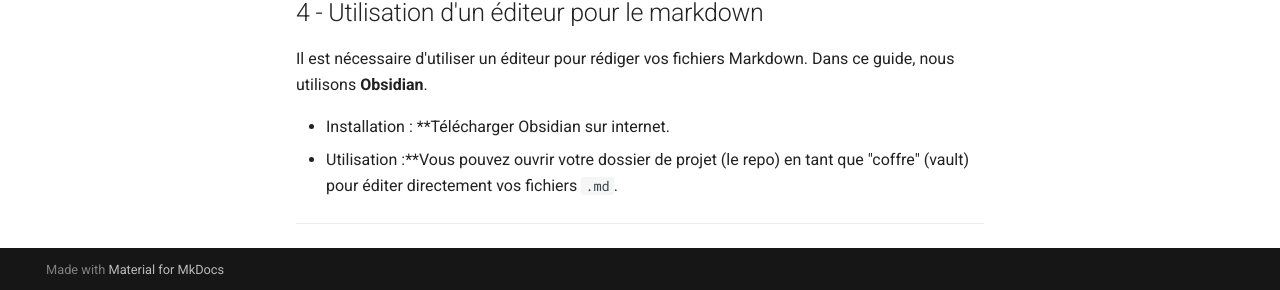
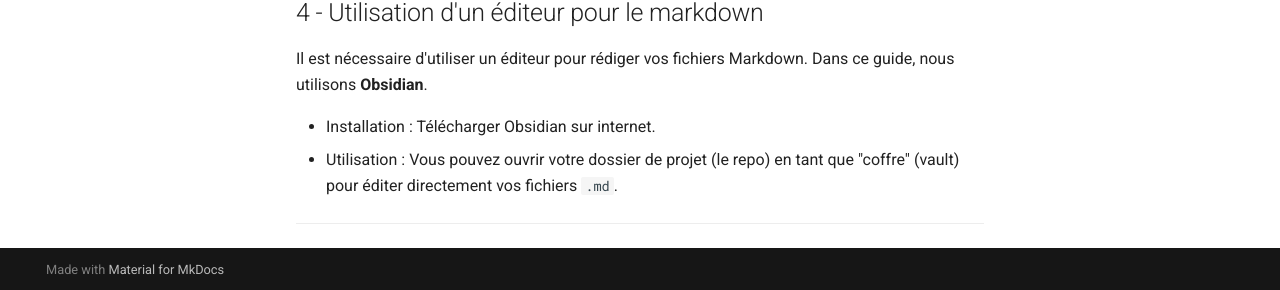
Before and after one commit to WALID163/MilleNuits-mkdocs, an MkDocs documentation site: the page built from docs/index.md, in a window 1280 px wide and 900 px high, scrolled down 2503 px. Shown: the part 607-897 px from the top of the window. Built offline with MkDocs 1.6.1 and Material for MkDocs 9.7.7, drawn with Linux system fonts in a browser that asks for light colours; some of the changed text lies outside the part shown.

```diff
--- a/docs/index.md
+++ b/docs/index.md
@@ -136,6 +135,6 @@ jobs:
 Il est nécessaire d'utiliser un éditeur pour rédiger vos fichiers Markdown.
 Dans ce guide, nous utilisons **Obsidian**.
 
-  * Installation : **Télécharger Obsidian sur internet.
-  * Utilisation :**Vous pouvez ouvrir votre dossier de projet (le repo) en tant que "coffre" (vault) pour éditer directement vos fichiers `.md`.
+  * Installation : Télécharger Obsidian sur internet.
+  * Utilisation : Vous pouvez ouvrir votre dossier de projet (le repo) en tant que "coffre" (vault) pour éditer directement vos fichiers `.md`.
 -----
```
Also changed, not shown: other parts of docs/index.md (+1 -2 lines).
